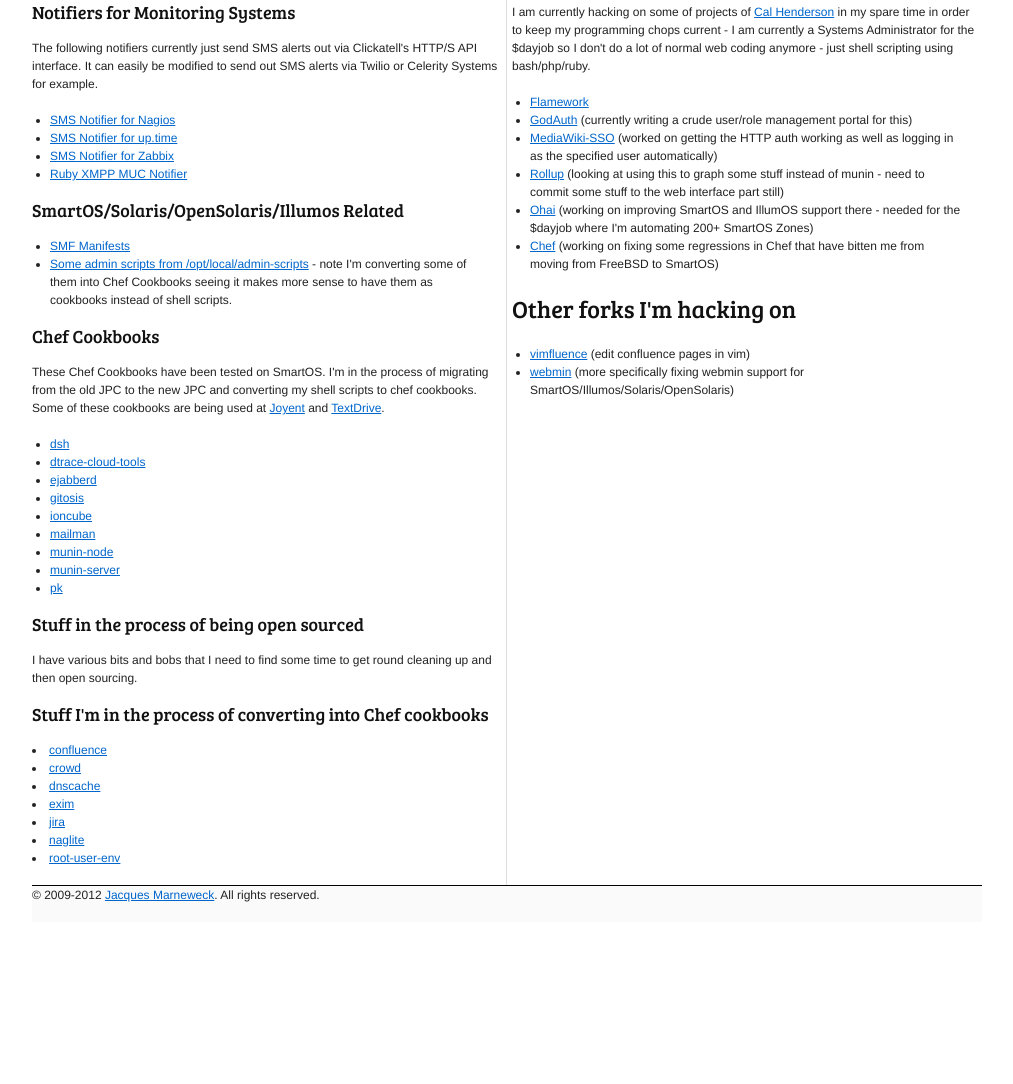
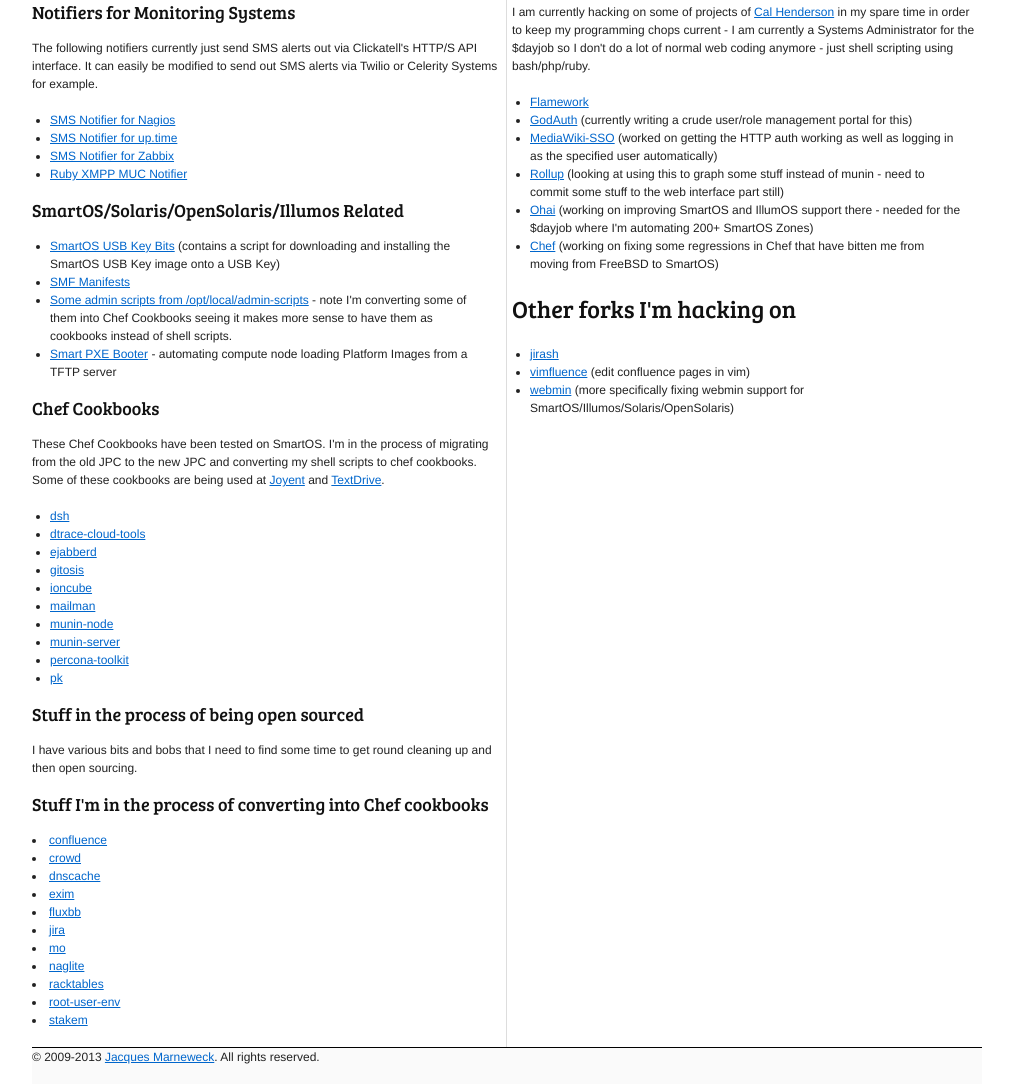
Before and after one commit to jacques/jacques.github.com, a plain HTML site: page index.html in a window 1280 px wide. Shown: the part 167-1251 px from the top of the page, without its empty margins (133-1146 px from the left). Before the commit the page ends 1089 px from the top, so only its background shows below. Drawn offline with Linux system fonts and the light colour scheme; a web font is replaced by a local one.

Commit message:
Some updates
Signed-off-by: Jacques Marneweck <jacques@powertrip.co.za>

```diff
--- a/index.html
+++ b/index.html
@@ -7,8 +7,8 @@
   <meta name="ICBM" content="-34.0179 , 18.4705" />
   <meta name="generator" content="TextMate" />
   <meta name="author" content="Jacques Marneweck" />
-  <meta name="copyright" content="2009-2012 Jacques Marneweck.  All rights reserved." />
-  <meta name="keywords" content="github, jacques, marneweck, jacques marneweck, git, opensource, open source, nagios, zabbix, uptime, up.time, monitoring, rrdtool, sms, clickatell, php, ruby, python, node.js, node, javascript, ataris, powertrip, siberia, joyent, textdrive"  />
+  <meta name="copyright" content="2009-2013 Jacques Marneweck.  All rights reserved." />
+  <meta name="keywords" content="github, jacques, marneweck, jacques marneweck, git, opensource, open source, nagios, zabbix, uptime, up.time, monitoring, rrdtool, sms, clickatell, php, ruby, python, node.js, node, javascript, ataris, powertrip, siberia, joyent, textdrive, manta, smartpxebooter, dhcpd, jumpstart, pxe, tftp"  />
   <meta name="geo.position" content="-34.0179;18.4705" />
   <meta name="geo.country" content="ZA" />
   <meta name="geo.region" content="ZA-WC" />
@@ -73,8 +73,10 @@
   <h3>SmartOS/Solaris/OpenSolaris/Illumos Related</h3>
 
   <ul>
+    <li><a href="https://github.com/jacques/smartos-usbkey-bits">SmartOS USB Key Bits</a> (contains a script for downloading and installing the SmartOS USB Key image onto a USB Key)</li>
     <li><a href="https://github.com/jacques/smf-manifests">SMF Manifests</a></li>
     <li><a href="https://github.com/jacques/adminscripts/">Some admin scripts from /opt/local/admin-scripts</a> - note I'm converting some of them into Chef Cookbooks seeing it makes more sense to have them as cookbooks instead of shell scripts.</li>
+    <li><a href="https://github.com/jacques/smartpxebooter">Smart PXE Booter</a> - automating compute node loading Platform Images from a TFTP server</li>
   </ul>
 
   <h3>Chef Cookbooks</h3>
@@ -94,6 +96,7 @@
     <li><a href="https://github.com/siberia-cookbooks/mailman/">mailman</a></li>
     <li><a href="https://github.com/siberia-cookbooks/munin-node/">munin-node</a></li>
     <li><a href="https://github.com/siberia-cookbooks/munin-server/">munin-server</a></li>
+    <li><a href="https://github.com/siberia-cookbooks/percona-toolkit/">percona-toolkit</a></li>
     <li><a href="https://github.com/siberia-cookbooks/pk/">pk</a></li>
   </ul>
 
@@ -110,9 +113,13 @@
     <li><a href="https://github.com/siberia-cookbooks/crowd/">crowd</a></li>
     <li><a href="https://github.com/siberia-cookbooks/dnscache/">dnscache</a></li>
     <li><a href="https://github.com/siberia-cookbooks/exim/">exim</a></li>
+    <li><a href="https://github.com/siberia-cookbooks/fluxbb/">fluxbb</a></li>
     <li><a href="https://github.com/siberia-cookbooks/jira/">jira</a></li>
+    <li><a href="https://github.com/siberia-cookbooks/mo/">mo</a></li>
     <li><a href="https://github.com/siberia-cookbooks/naglite/">naglite</a></li>
+    <li><a href="https://github.com/siberia-cookbooks/racktables/">racktables</a></li>
     <li><a href="https://github.com/siberia-cookbooks/root-user-env/">root-user-env</a></li>
+    <li><a href="https://github.com/siberia-cookbooks/stakem/">stakem</a></li>
   </p>
   </div><!-- /content -->
   <div id="content2" class="column span-12 last">
@@ -136,6 +143,7 @@
     <h2>Other forks I'm hacking on</h2>
 
     <ul>
+      <li><a href="https://github.com/jacques/jirash/">jirash</a></li>
       <li><a href="https://github.com/jacques/vimfluence/">vimfluence</a> (edit confluence pages in vim)</li>
       <li><a href="https://github.com/jacques/webmin/">webmin</a> (more specifically fixing webmin support for SmartOS/Illumos/Solaris/OpenSolaris)</li>
     </ul>
@@ -143,7 +151,7 @@
     </div><!-- /content2 -->
     <div id="footer" class="column span-24 last">
       <p>
-        &copy; 2009-2012 <a href="http://www.jacquesmarneweck.com/">Jacques Marneweck</a>.  All rights reserved.
+        &copy; 2009-2013 <a href="http://www.jacquesmarneweck.com/">Jacques Marneweck</a>.  All rights reserved.
       </p>
     </div><!-- /footer -->
   </div><!-- /container -->
```
